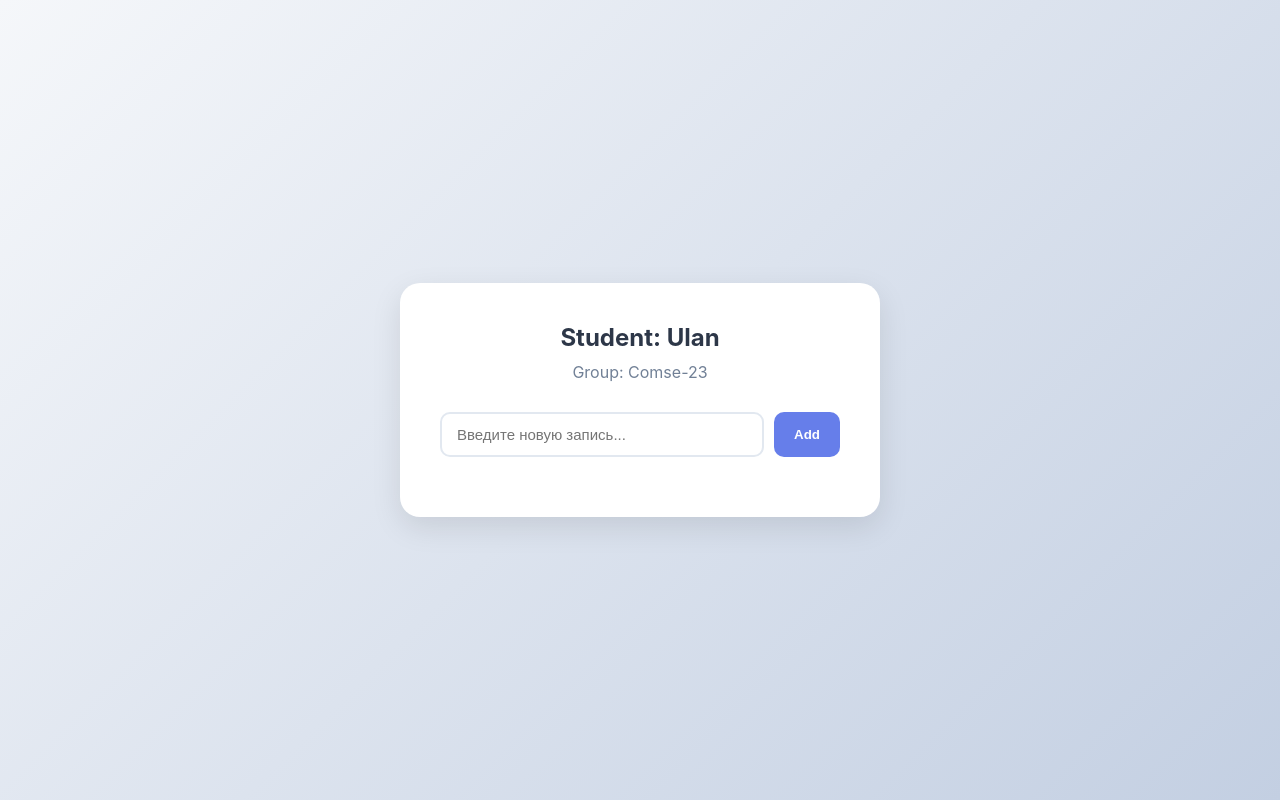
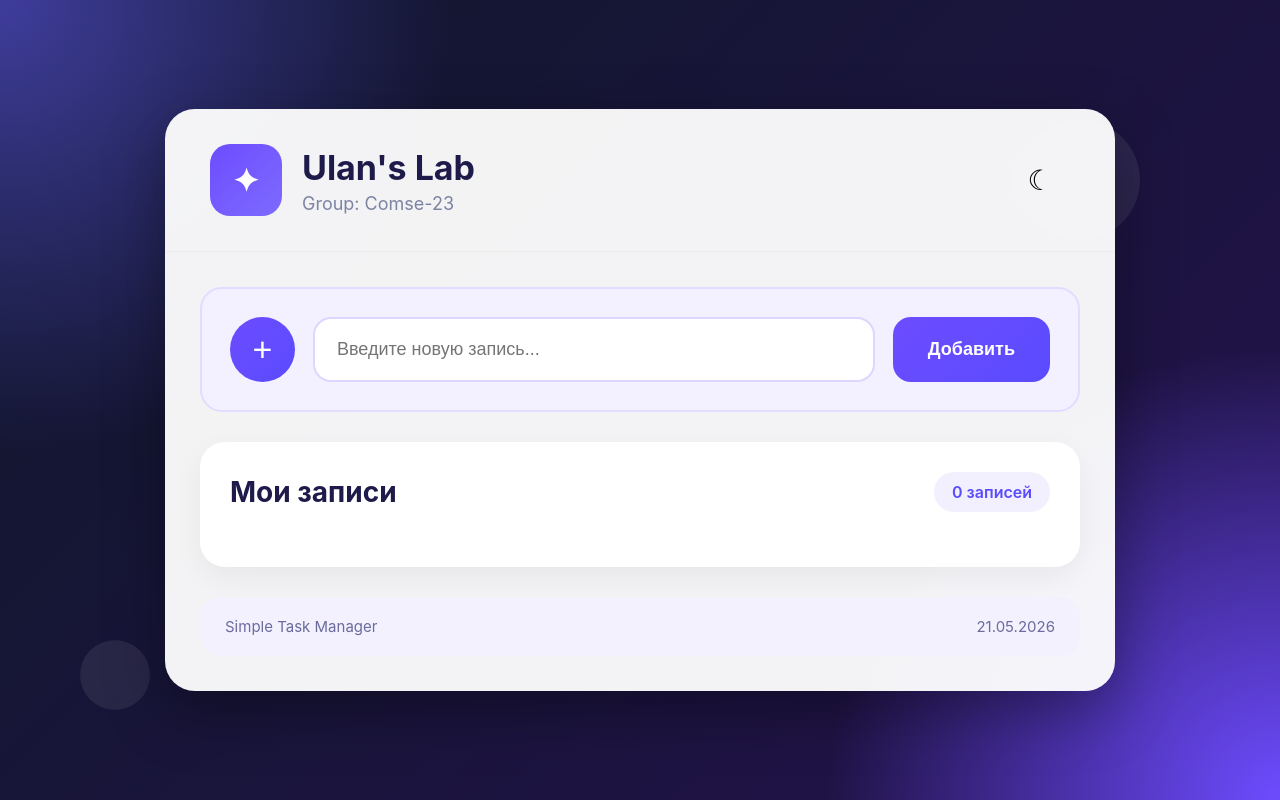
Before and after one commit to UlanAbdykerimov27/fullstack-digOc, a website: page frontend/index.html in a window 1280 px wide. Drawn offline with Linux system fonts and the light colour scheme.

Commit message:
everything works

```diff
--- a/frontend/index.html
+++ b/frontend/index.html
@@ -1,123 +1,377 @@
 <!DOCTYPE html>
 <html lang="ru">
 <head>
-  <meta charset="UTF-8">
-  <meta name="viewport" content="width=device-width, initial-scale=1.0">
-  <title>Ulan's lab</title>
+  <meta charset="UTF-8" />
+  <meta name="viewport" content="width=device-width, initial-scale=1.0"/>
+  <title>Ulan's Lab</title>
+
   <style>
+    * {
+      margin: 0;
+      padding: 0;
+      box-sizing: border-box;
+    }
+
     body {
-      font-family: 'Inter', -apple-system, BlinkMacSystemFont, "Segoe UI", Roboto, sans-serif;
-      background: linear-gradient(135deg, #f5f7fa 0%, #c3cfe2 100%);
-      height: 100vh;
-      margin: 0;
+      min-height: 100vh;
       display: flex;
       justify-content: center;
       align-items: center;
+      font-family: Inter, sans-serif;
+      background:
+        radial-gradient(circle at top left, #3f3d9c, transparent 30%),
+        radial-gradient(circle at bottom right, #6d4cff, transparent 30%),
+        linear-gradient(135deg, #0f172a, #24124d);
+      overflow: hidden;
+      padding: 20px;
     }
-    .card {
-      background: white;
-      padding: 40px;
-      border-radius: 20px;
-      box-shadow: 0 10px 30px rgba(0,0,0,0.1);
+
+    .circle {
+      position: absolute;
+      border-radius: 50%;
+      background: rgba(255,255,255,0.08);
+      backdrop-filter: blur(5px);
+    }
+
+    .circle.one {
+      width: 120px;
+      height: 120px;
+      top: 120px;
+      right: 140px;
+    }
+
+    .circle.two {
+      width: 70px;
+      height: 70px;
+      bottom: 90px;
+      left: 80px;
+    }
+
+    .container {
       width: 100%;
-      max-width: 400px;
+      max-width: 950px;
+      background: rgba(255,255,255,0.95);
+      border-radius: 30px;
+      overflow: hidden;
+      box-shadow: 0 20px 60px rgba(0,0,0,0.35);
+      position: relative;
+      z-index: 2;
     }
-    h1 { margin: 0 0 10px 0; color: #2d3748; font-size: 24px; text-align: center; }
-    h2 { margin: 0 0 30px 0; color: #718096; font-size: 16px; font-weight: normal; text-align: center; }
-    .input-group { display: flex; gap: 10px; margin-bottom: 20px; }
-    input {
-      flex: 1;
-      padding: 12px 15px;
-      border: 2px solid #e2e8f0;
-      border-radius: 10px;
-      outline: none;
-      font-size: 15px;
-      transition: border-color 0.2s;
-    }
-    input:focus { border-color: #667eea; }
-    button {
-      background: #667eea;
-      color: white;
-      border: none;
-      padding: 0 20px;
-      border-radius: 10px;
-      font-weight: bold;
-      cursor: pointer;
-      transition: transform 0.1s, background 0.2s;
-    }
-    button:hover { background: #5a67d8; }
-    button:active { transform: scale(0.95); }
-    ul { list-style: none; padding: 0; margin: 0; max-height: 250px; overflow-y: auto; }
-    li {
-      background: #f7fafc;
-      padding: 12px 15px;
-      margin-bottom: 10px;
-      border-radius: 8px;
-      color: #4a5568;
-      border-left: 4px solid #667eea;
+
+    .topbar {
+      padding: 35px 45px;
       display: flex;
       justify-content: space-between;
       align-items: center;
+      border-bottom: 1px solid #ececec;
+    }
+
+    .title-area {
+      display: flex;
+      align-items: center;
+      gap: 20px;
+    }
+
+    .logo {
+      width: 72px;
+      height: 72px;
+      border-radius: 20px;
+      background: linear-gradient(135deg, #6d4cff, #7d6bff);
+      display: flex;
+      align-items: center;
+      justify-content: center;
+      color: white;
+      font-size: 32px;
+      font-weight: bold;
+    }
+
+    .title-area h1 {
+      color: #1e1b4b;
+      font-size: 34px;
+    }
+
+    .title-area p {
+      color: #7c83a3;
+      margin-top: 5px;
+      font-size: 18px;
+    }
+
+    .theme-btn {
+      width: 60px;
+      height: 60px;
+      border-radius: 50%;
+      border: none;
+      background: #f4f4f7;
+      font-size: 28px;
+      cursor: pointer;
+      transition: 0.2s;
+    }
+
+    .theme-btn:hover {
+      transform: scale(1.05);
+    }
+
+    .content {
+      padding: 35px;
+    }
+
+    .add-box {
+      background: #f3f0ff;
+      border: 2px solid #e2dcff;
+      border-radius: 22px;
+      padding: 28px;
+      display: flex;
+      align-items: center;
+      gap: 18px;
+      margin-bottom: 30px;
+    }
+
+    .plus {
+      width: 65px;
+      height: 65px;
+      border-radius: 50%;
+      border: none;
+      background: linear-gradient(135deg, #6d4cff, #5a4bff);
+      color: white;
+      font-size: 34px;
+      cursor: pointer;
+    }
+
+    input {
+      flex: 1;
+      height: 65px;
+      border-radius: 18px;
+      border: 2px solid #ddd6ff;
+      padding: 0 22px;
+      font-size: 18px;
+      outline: none;
+    }
+
+    .add-btn {
+      height: 65px;
+      border: none;
+      border-radius: 18px;
+      padding: 0 35px;
+      background: linear-gradient(135deg, #6d4cff, #5a4bff);
+      color: white;
+      font-size: 18px;
+      font-weight: 600;
+      cursor: pointer;
+    }
+
+    .tasks {
+      background: white;
+      border-radius: 25px;
+      padding: 30px;
+      box-shadow: 0 10px 30px rgba(0,0,0,0.05);
+    }
+
+    .tasks-header {
+      display: flex;
+      justify-content: space-between;
+      align-items: center;
+      margin-bottom: 25px;
+    }
+
+    .tasks-header h2 {
+      color: #1e1b4b;
+      font-size: 28px;
+    }
+
+    .counter {
+      background: #f2f0ff;
+      color: #5a4bff;
+      padding: 10px 18px;
+      border-radius: 30px;
+      font-weight: 600;
+    }
+
+    ul {
+      list-style: none;
+    }
+
+    li {
+      background: #fafaff;
+      border: 1px solid #ececff;
+      border-radius: 18px;
+      padding: 22px;
+      display: flex;
+      justify-content: space-between;
+      align-items: center;
+      margin-bottom: 18px;
+      transition: 0.2s;
+    }
+
+    li:hover {
+      transform: translateY(-2px);
+      box-shadow: 0 5px 15px rgba(0,0,0,0.05);
+    }
+
+    .task-text {
+      font-size: 18px;
+      color: #2b2b52;
+    }
+
+    .delete-btn {
+      border: none;
+      background: #ffe8ee;
+      color: #ff4d6d;
+      padding: 10px 16px;
+      border-radius: 12px;
+      cursor: pointer;
+      font-weight: bold;
+    }
+
+    .footer {
+      margin-top: 30px;
+      background: #f4f1ff;
+      border-radius: 20px;
+      padding: 20px 25px;
+      display: flex;
+      justify-content: space-between;
+      color: #6b6b9d;
+      font-size: 15px;
+    }
+
+    @media(max-width: 768px) {
+      .add-box {
+        flex-direction: column;
+      }
+
+      input,
+      .add-btn {
+        width: 100%;
+      }
+
+      .topbar {
+        flex-direction: column;
+        gap: 20px;
+      }
     }
   </style>
 </head>
+
 <body>
-  <div class="card">
-    <h1>Student: Ulan</h1>
-    <h2>Group: Comse-23</h2>
-    <div class="input-group">
-      <input type="text" id="dataInput" placeholder="Введите новую запись...">
-      <button id="addBtn">Add</button>
+
+  <div class="circle one"></div>
+  <div class="circle two"></div>
+
+  <div class="container">
+
+    <div class="topbar">
+      <div class="title-area">
+        <div class="logo">✦</div>
+
+        <div>
+          <h1>Ulan's Lab</h1>
+          <p>Group: Comse-23</p>
         </div>
-    <ul id="list"></ul>
       </div>
 
-  <script type="module">
-    const API_URL = import.meta.env.VITE_API_URL || '';
+      <button class="theme-btn">☾</button>
+    </div>
 
+    <div class="content">
+
+      <div class="add-box">
+        <button class="plus">+</button>
+
+        <input
+          type="text"
+          id="dataInput"
+          placeholder="Введите новую запись..."
+        >
+
+        <button class="add-btn" id="addBtn">
+          Добавить
+        </button>
+      </div>
+
+      <div class="tasks">
+
+        <div class="tasks-header">
+          <h2>Мои записи</h2>
+
+          <div class="counter" id="counter">
+            0 записей
+          </div>
+        </div>
+
+        <ul id="list"></ul>
+
+      </div>
+
+      <div class="footer">
+        <span>Simple Task Manager</span>
+        <span id="date"></span>
+      </div>
+
+    </div>
+
+  </div>
+
+  <script>
     const input = document.getElementById('dataInput');
     const btn = document.getElementById('addBtn');
     const list = document.getElementById('list');
+    const counter = document.getElementById('counter');
 
-    async function fetchRecords() {
-      try {
-        const res = await fetch(`${API_URL}/api/data`);
-        const data = await res.json();
+    let records = [];
+
+    function updateCounter() {
+      counter.textContent = `${records.length} записей`;
+    }
+
+    function renderList() {
       list.innerHTML = '';
-        data.forEach(item => {
+
+      records.forEach((item, index) => {
         const li = document.createElement('li');
-          li.textContent = item.data || item.text || item.content || JSON.stringify(item);
+
+        li.innerHTML = `
+          <span class="task-text">${item}</span>
+
+          <button class="delete-btn" onclick="deleteRecord(${index})">
+            Delete
+          </button>
+        `;
+
         list.appendChild(li);
       });
-      } catch (e) {
-        console.error('Ошибка загрузки списка:', e);
-      }
+
+      updateCounter();
     }
 
-    async function addRecord() {
+    function addRecord() {
       const text = input.value.trim();
+
       if (!text) return;
 
-      try {
-        await fetch(`${API_URL}/api/data`, {
-          method: 'POST',
-          headers: { 'Content-Type': 'application/json' },
-          body: JSON.stringify({ data: text })
-        });
+      records.push(text);
+
       input.value = '';
-        fetchRecords();
-      } catch (e) {
-        console.error('Ошибка добавления:', e);
-        alert('Не удалось добавить запись.');
+
+      renderList();
     }
+
+    function deleteRecord(index) {
+      records.splice(index, 1);
+      renderList();
     }
 
     btn.addEventListener('click', addRecord);
+
     input.addEventListener('keypress', (e) => {
-      if (e.key === 'Enter') addRecord();
+      if (e.key === 'Enter') {
+        addRecord();
+      }
     });
 
-    fetchRecords();
+    document.getElementById('date').textContent =
+      new Date().toLocaleDateString('ru-RU');
+
+    renderList();
   </script>
+
 </body>
 </html>
```
Also changed, not shown: 3 other files. Lines whose indentation alone changed are shown as unchanged.
